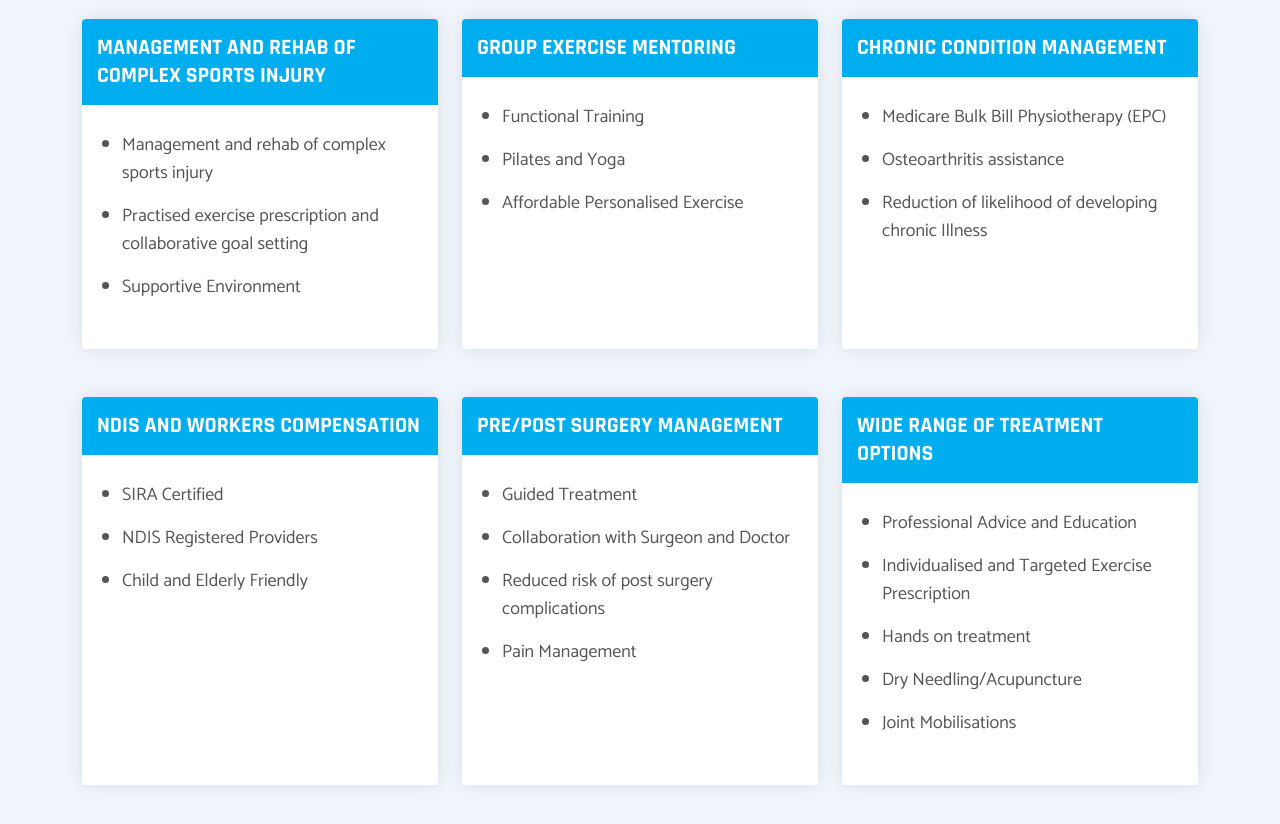
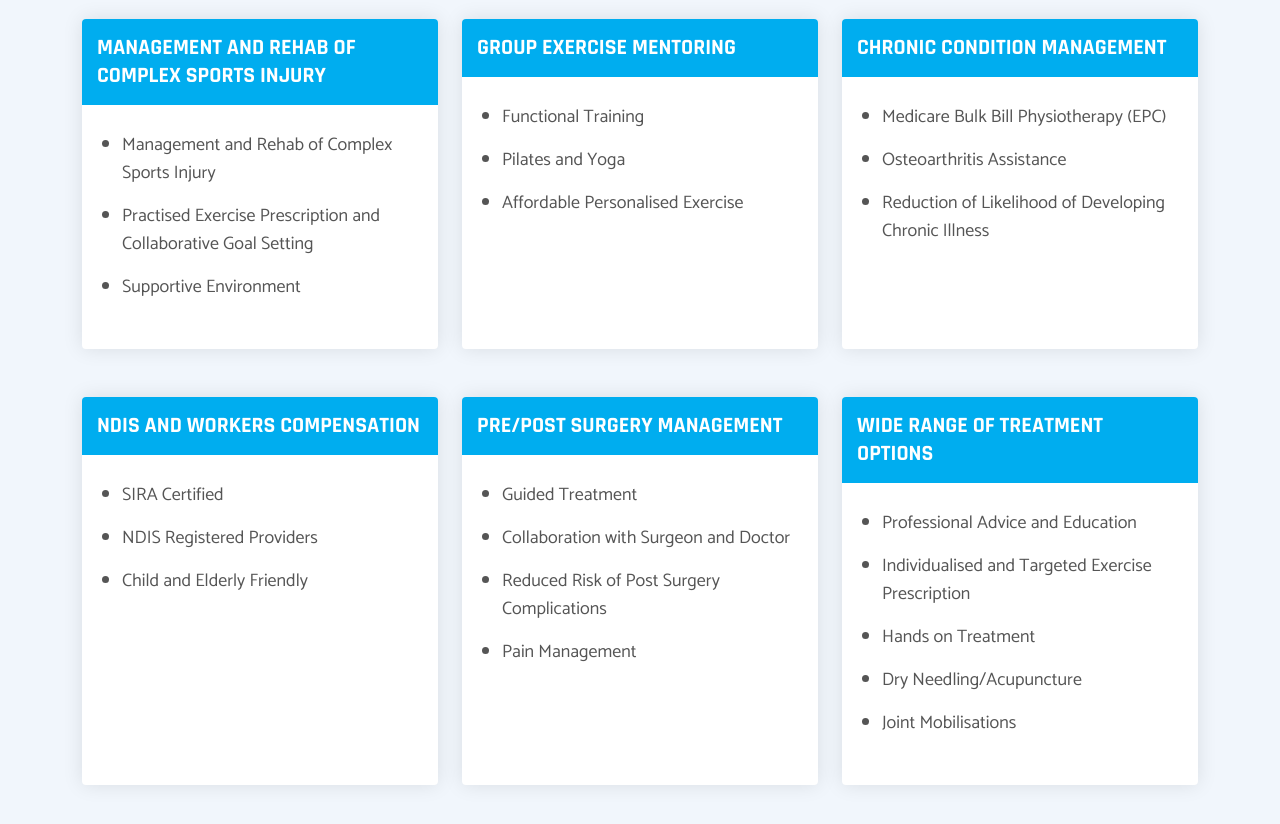
Before and after one commit to bindu1272/active-physio-gym, a React (Create React App) app: page /OurServices in a window 1280 px wide. Shown: the part 360-1184 px from the top of the page. Built offline with nearby package versions, Linux system fonts and the light colour scheme; no server answers.

Commit message:
Update capitalisations for consistency

```diff
--- a/src/pages/OurServices.js
+++ b/src/pages/OurServices.js
@@ -44,12 +44,12 @@ function Index() {
             <div class="row">
               <div class="col-lg-4 col-md-6 mb-5">
                 <div class="team-wrap-3 mb-30">
-                  <h1>Management and rehab of complex sports injury </h1>
+                  <h1>Management and Rehab of Complex Sports Injury </h1>
                   <ul>
-                    <li>Management and rehab of complex sports injury </li>
+                    <li>Management and Rehab of Complex Sports Injury </li>
                     <li>
-                      Practised exercise prescription and collaborative goal
-                      setting
+                      Practised Exercise Prescription and Collaborative Goal
+                      Setting
                     </li>
                     <li>Supportive Environment </li>
                   </ul>
@@ -57,7 +57,7 @@ function Index() {
               </div>
               <div class="col-lg-4 col-md-6 mb-5">
                 <div class="team-wrap-3 mb-30">
-                  <h1>Group Exercise mentoring </h1>
+                  <h1>Group Exercise Mentoring </h1>
                   <ul>
                     <li>Functional Training </li>
                     <li>
@@ -73,9 +73,9 @@ function Index() {
                   <ul>
                     <li>Medicare Bulk Bill Physiotherapy (EPC) </li>
                     <li>
-                    Osteoarthritis assistance
+                    Osteoarthritis Assistance
                     </li>
-                    <li>Reduction of likelihood of developing chronic Illness </li>
+                    <li>Reduction of Likelihood of Developing Chronic Illness </li>
                   </ul>
                 </div>
               </div>
@@ -93,11 +93,11 @@ function Index() {
               </div>
               <div class="col-lg-4 col-md-6 mb-5">
                 <div class="team-wrap-3 mb-30">
-                  <h1>Pre/Post Surgery management  </h1>
+                  <h1>Pre/Post Surgery Management  </h1>
                   <ul>
                     <li>Guided Treatment </li>
                     <li>Collaboration with Surgeon and Doctor </li>
-                    <li>Reduced risk of post surgery complications  </li>
+                    <li>Reduced Risk of Post Surgery Complications  </li>
                     <li>Pain Management </li>
 
                   </ul>
@@ -109,7 +109,7 @@ function Index() {
                   <ul>
                     <li>Professional Advice and Education </li>
                     <li>Individualised and Targeted Exercise Prescription</li>
-                    <li>Hands on treatment </li>
+                    <li>Hands on Treatment </li>
                     <li>Dry Needling/Acupuncture</li>
                     <li>Joint Mobilisations </li>
 
```
